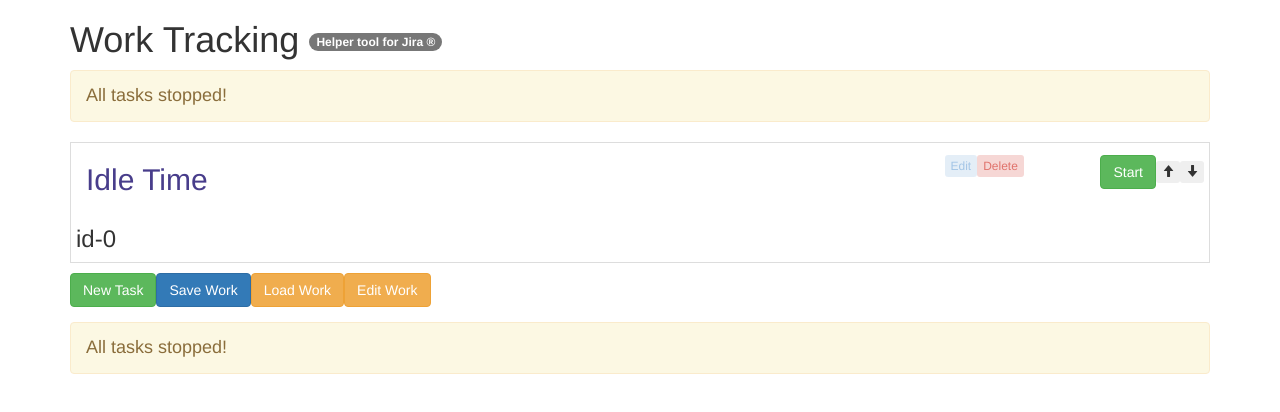
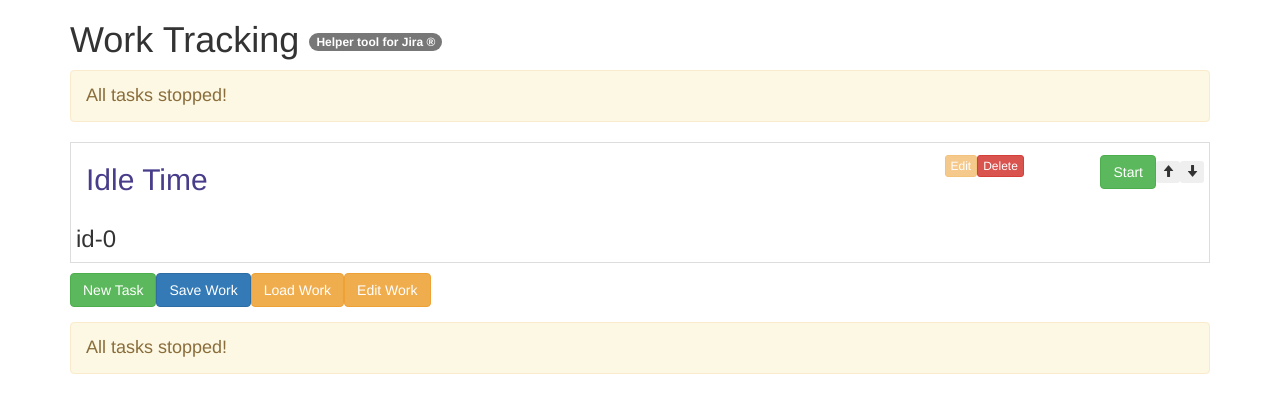
Before and after one commit to Roman-Tarasiuk/Work-Tracking, an Angular app: page / in a window 1280 px wide. Shown: the top 412 px of the page. Built offline with nearby package versions, Linux system fonts and the light colour scheme.

Commit message:
Some restyling.

```diff
--- a/src/app/task-item/task-item.component.html
+++ b/src/app/task-item/task-item.component.html
@@ -8,8 +8,8 @@
     <div class="col-sm-3">
       <div class="row">
         <div class="col-sm-6">
-          <button disabled (click)="edit($event)" class="btn btn-xs vertical-align1 btn-edit">Edit</button>
-          <button (click)="delete($event)" class="btn btn-xs vertical-align1 btn-delete">Delete</button>
+          <button disabled (click)="edit($event)" class="btn btn-xs vertical-align1 btn-warning">Edit</button>
+          <button (click)="delete($event)" class="btn btn-xs vertical-align1 btn-danger">Delete</button>
         </div>
         <div class="col-sm-6 buttons-right">
           <button (click)='toggle($event)'
--- a/src/app/work-edit-list/work-edit-list.component.html
+++ b/src/app/work-edit-list/work-edit-list.component.html
@@ -1,3 +1,5 @@
+<div>
+  <h3>Edit Work</h3>
   <div class="row" *ngFor="let t of taskManager.tasks">
     <div class="row">
       <div class="col-sm-2"><b>{{t.id}}</b></div>
@@ -10,3 +12,4 @@
       </app-working-interval>
     </div>
   </div>
+</div>
--- a/src/styles.css
+++ b/src/styles.css
@@ -5,7 +5,7 @@
 }
 
 .task-item-active {
-    background-color: #ccc;
+    background-color: #9cf;
 }
 
 .task-item-running {
@@ -38,16 +38,6 @@
     padding: 5px;
 }
 
-.btn-edit {
-    background-color: #d7e6f4 !important;
-    color: #73a7d9;
-}
-
-.btn-delete {
-    background-color: #f6d7d5 !important;
-    color:  #e0736c;
-}
-
 .edit-new-task {
     display: none !important;
 }
```
Lines whose indentation alone changed are shown as unchanged.
